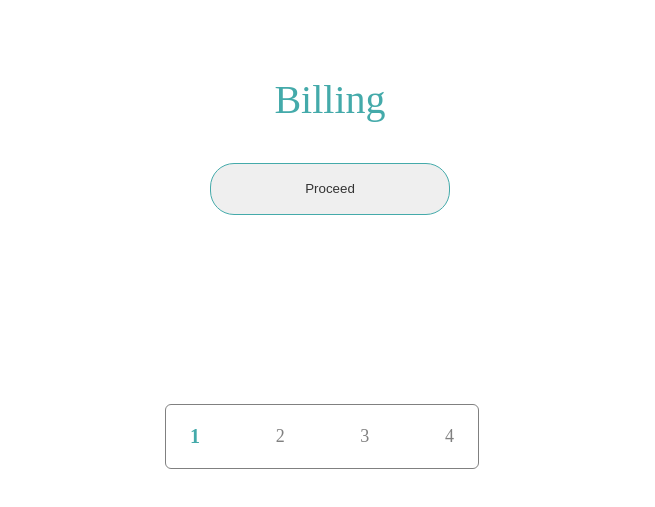
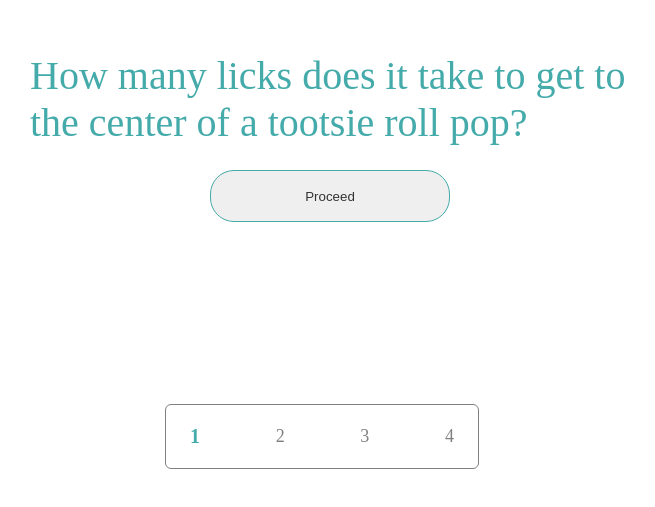
Before and after one commit to trooperandz/trivia-game-react-ts, a React (Create React App) app: page / in a window 1280 px wide. Shown: the part 283-790 px from the top of the page, without its empty margins (318-973 px from the left). Built offline with nearby package versions, Linux system fonts and the light colour scheme.

Commit message:
Basic structure, slider, styles

```diff
--- a/src/components/Button/index.tsx
+++ b/src/components/Button/index.tsx
@@ -3,10 +3,10 @@
 import * as S from './styles';
 
 const Button = (props: any) => {
-  const { handleSubmit, step, isProcessing } = props;
+  const { handleSubmit, questionNumber, isProcessing } = props;
 
   return (
-    <S.Button onClick={() => handleSubmit(step)}>
+    <S.Button onClick={() => handleSubmit(questionNumber)}>
       {isProcessing ? <S.SpinnerBalls /> : 'Proceed'}
     </S.Button>
   );
--- a/src/components/ProgressBar/index.tsx
+++ /dev/null
@@ -1,17 +0,0 @@
-import React from 'react';
-
-import * as S from './styles';
-
-const ProgressBar = (props: any) => {
-  const { step, questionData } = props;
-
-  return (
-    <S.Container>
-      {questionData.map((item: any) => (
-        <S.Status isActive={item.step === step + 1}>{item.step}</S.Status>
-      ))}
-    </S.Container>
-  );
-};
-
-export default ProgressBar;
--- a/src/components/Question/index.tsx
+++ b/src/components/Question/index.tsx
@@ -4,13 +4,19 @@
 import * as S from './styles';
 
 const Question = (props: any) => {
-  const { viewportWidth, handleSubmit, question, step, isProcessing } = props;
+  const {
+    viewportWidth,
+    handleSubmit,
+    question,
+    questionNumber,
+    isProcessing,
+  } = props;
 
   return (
     <S.Container width={viewportWidth}>
-      <p>{question}</p>
+      <S.Question>{question}</S.Question>
       <Button
-        step={step}
+        questionNumber={questionNumber}
         isProcessing={isProcessing}
         handleSubmit={handleSubmit}
       >
--- a/src/components/Question/styles.js
+++ b/src/components/Question/styles.js
@@ -22,3 +22,8 @@
     margin-right: 0;
   }
 `;
+
+export const Question = styled.div`
+  padding: 24px;
+  max-width: 600px;
+`;
--- /dev/null
+++ b/src/components/QuestionIndicator/index.tsx
@@ -0,0 +1,23 @@
+import React from 'react';
+
+import * as S from './styles';
+
+const QuestionIndicator = (props: any) => {
+  const { questionNumber, questionData, handleProgressClick } = props;
+
+  return (
+    <S.Container>
+      {questionData.map((item: any) => (
+        <S.QuestionNumber
+          key={item.questionNumber}
+          onClick={() => handleProgressClick(item.questionNumber - 1)}
+          isActive={item.questionNumber === questionNumber + 1}
+        >
+          {item.questionNumber}
+        </S.QuestionNumber>
+      ))}
+    </S.Container>
+  );
+};
+
+export default QuestionIndicator;
--- a/src/components/ProgressBar/styles.js
+++ b/src/components/QuestionIndicator/styles.js
@@ -15,9 +15,10 @@
   color: #000;
   padding: 0 24px;
   border-radius: 6px;
+  z-index: 1;
 `;
 
-export const Status = styled.p.attrs(props => ({
+export const QuestionNumber = styled.p.attrs(props => ({
   isActive: props.isActive,
 }))`
   color: ${props => (props.isActive ? '#4aa' : 'gray')};
--- a/src/containers/QuestionSlider/index.tsx
+++ b/src/containers/QuestionSlider/index.tsx
@@ -1,66 +1,79 @@
 import React, { useState, useEffect } from 'react';
 
 import Question from 'components/Question';
-import ProgressBar from 'components/ProgressBar';
+import QuestionIndicator from 'components/QuestionIndicator';
 import { useWindowResize } from 'utils/hooks';
 import * as S from './styles';
 
 const questionData = [
   {
-    question: 'Billing',
-    step: 1,
+    question:
+      'How many licks does it take to get to the center of a tootsie roll pop?',
+    questionNumber: 1,
   },
   {
-    question: 'Shipping',
-    step: 2,
+    question: 'When was the U.S. civil war fought?',
+    questionNumber: 2,
   },
   {
-    question: 'Payment',
-    step: 3,
+    question: 'How many times does a human heart beat in an average lifetime?',
+    questionNumber: 3,
   },
   {
-    question: 'Confirmation',
-    step: 4,
+    question: 'How many software developers are there in the United States?',
+    questionNumber: 4,
   },
 ];
 
 const QuestionSlider = (props: any) => {
   const [horizontalPosition, setHorizontalPosition] = useState(0);
+  const [questionNumber, setQuestionNumber] = useState(0);
   const [isProcessing, setIsProcessing] = useState(false);
-  const [step, setStep] = useState(0);
   // @ts-ignore
   const { viewportWidth } = useWindowResize();
 
   useEffect(() => {
-    setHorizontalPosition(-viewportWidth * step);
+    setHorizontalPosition(-viewportWidth * questionNumber);
   }, [viewportWidth]);
 
   console.log({ viewportWidth });
 
   const handleSubmit = (questionStep: number) => {
     setIsProcessing(true);
-    console.log('handle submit clicked');
+
     setTimeout(() => {
       setIsProcessing(false);
-      setStep(questionStep);
+      setQuestionNumber(questionStep);
       setHorizontalPosition(-viewportWidth * questionStep);
-    }, 850);
+    }, 650);
+  };
+
+  const handleProgressClick = (questionStep: number) => {
+    setQuestionNumber(questionStep);
+    setHorizontalPosition(-viewportWidth * questionStep);
   };
 
   return (
     <S.Wrapper>
-      <ProgressBar step={step} questionData={questionData} />
+      <QuestionIndicator
+        questionNumber={questionNumber}
+        questionData={questionData}
+        handleProgressClick={handleProgressClick}
+      />
       <S.SliderContainer horizontalPosition={horizontalPosition}>
-        {questionData.map((question: any) => (
-          <Question
-            key={question.step}
-            step={question.step}
-            question={question.question}
-            viewportWidth={viewportWidth}
-            handleSubmit={handleSubmit}
-            isProcessing={isProcessing}
-          />
-        ))}
+        {questionData.map((item: any) => {
+          const { questionNumber, question } = item;
+          return (
+            <Question
+              key={questionNumber}
+              questionNumber={questionNumber}
+              question={question}
+              viewportWidth={viewportWidth}
+              handleSubmit={handleSubmit}
+              isProcessing={isProcessing}
+            />
+          );
+        })}
       </S.SliderContainer>
     </S.Wrapper>
   );
```
